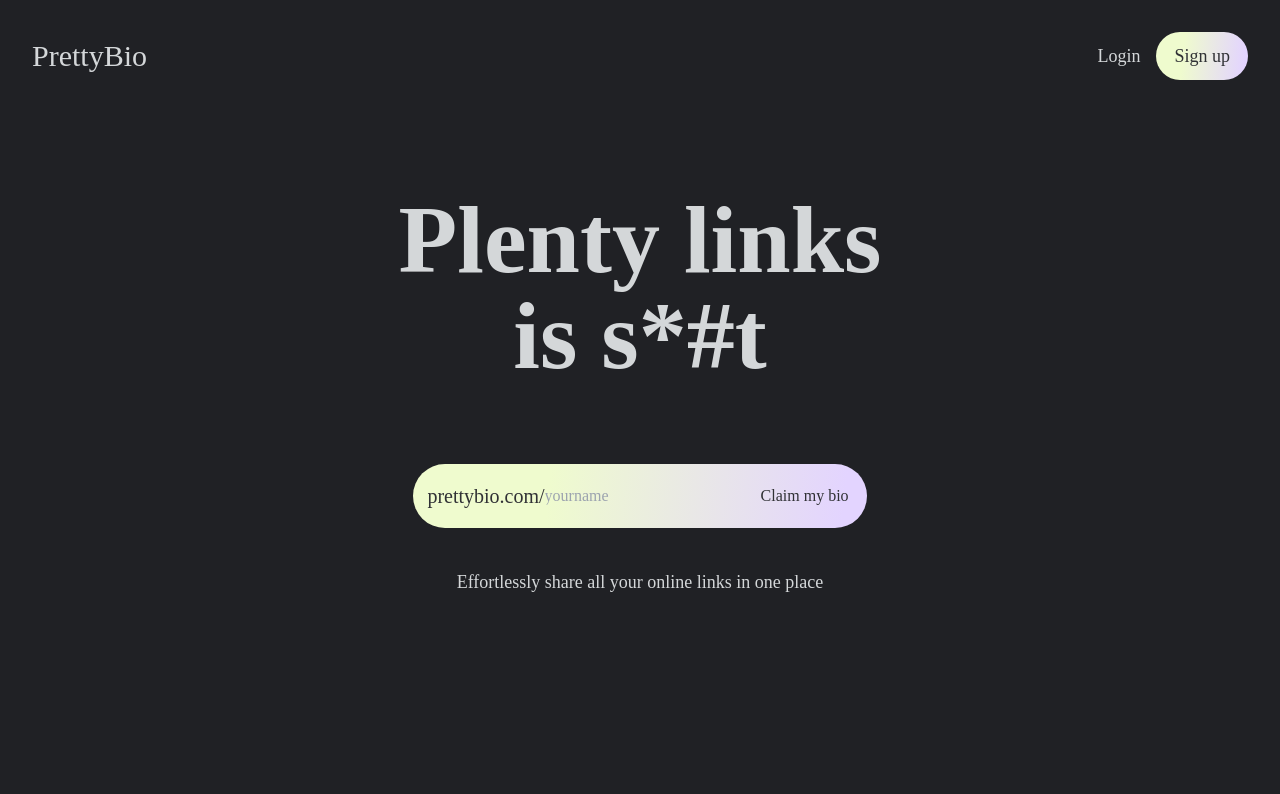
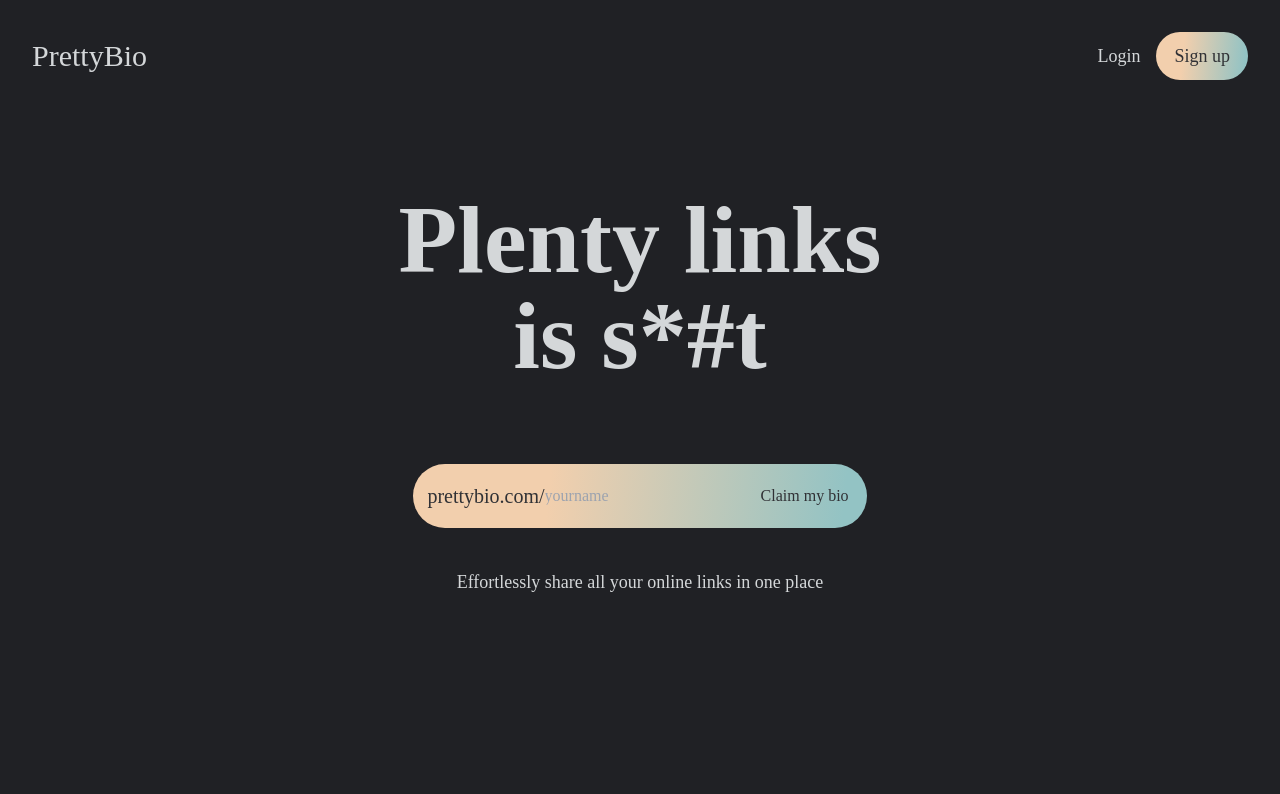
Before and after one commit to devtofunmi/prettybio, a Next.js app: page / in a window 1280 px wide. Shown: the top 794 px of the page. Built offline with nearby package versions, Linux system fonts and the light colour scheme; a web font is replaced by a local one.

Commit message:
change the gradient color

```diff
--- a/components/GradientBorder.jsx
+++ b/components/GradientBorder.jsx
@@ -6,7 +6,7 @@ const GradientBorder = ({ children }) => {
       className="rounded-full p-0.5 fit-content flex items-center justify-center w-fit"
       style={{
         background:
-          "linear-gradient(275.79deg, #e3d4ff  5.39%,#effbce   70.00%)",
+          "linear-gradient(275.79deg, #93c3c4  5.39%,#f2cfad   70.00%)",
       }}
     >
       <div className=" rounded-full flex items-center">{children}</div>
```
